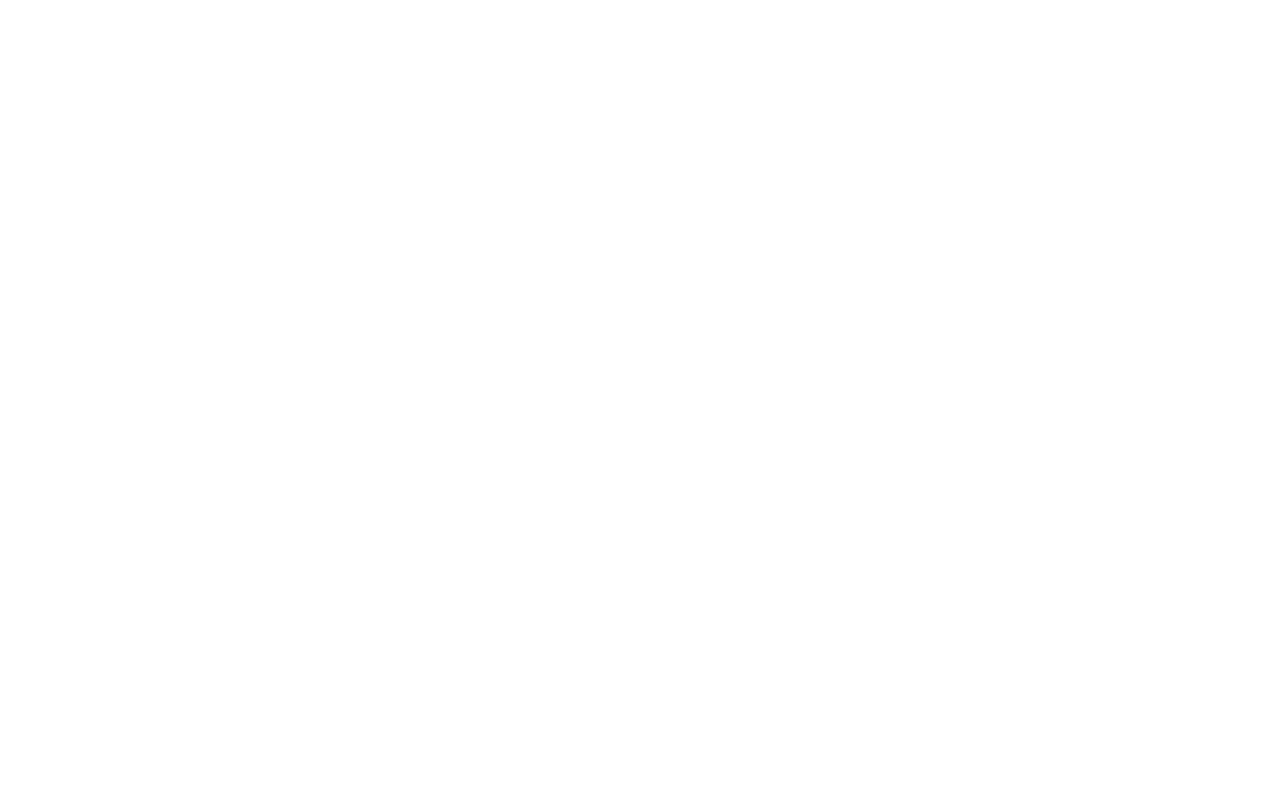
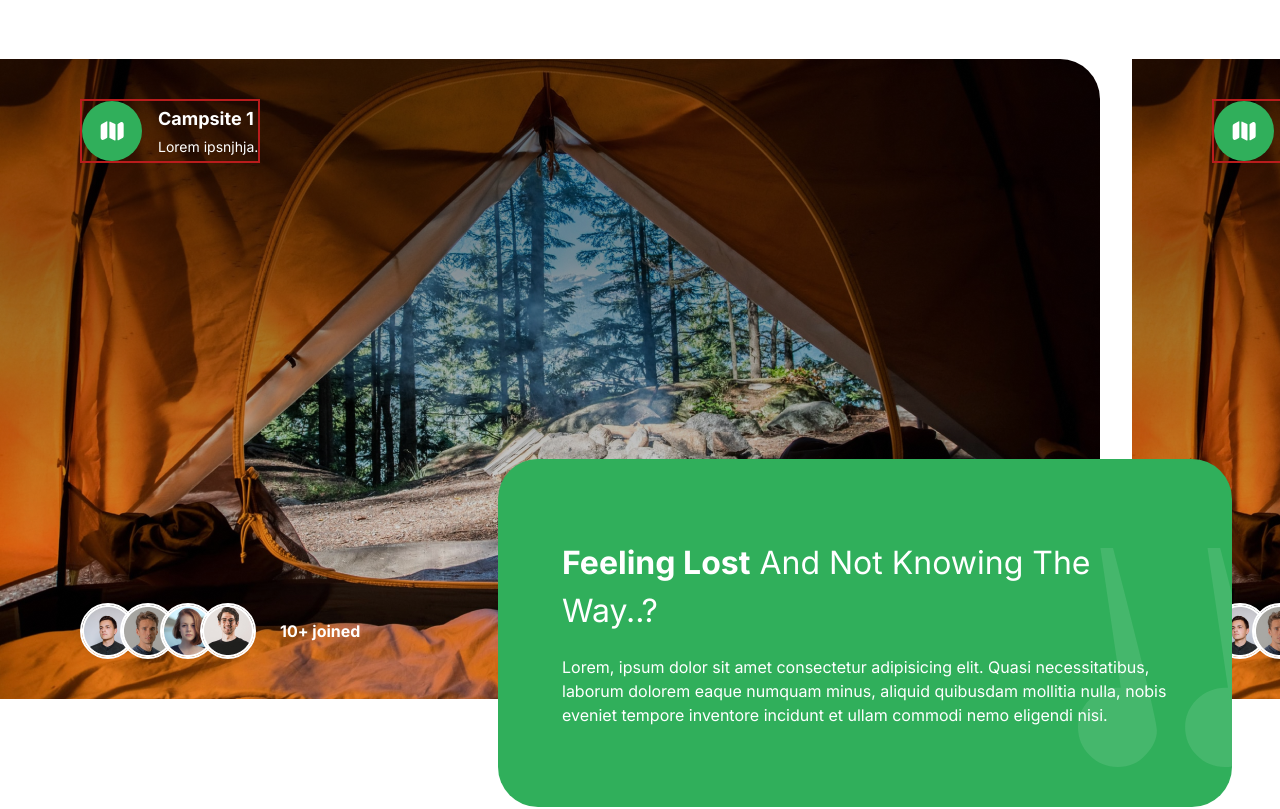
Before and after one commit to RamanAgrawal/Travel-Web-LandingPage, a Next.js app: page / in a window 1280 px wide. Shown: the part 706-1515 px from the top of the page. Before the commit the page ends 800 px from the top, so only its background shows below. Built offline with nearby package versions, Linux system fonts and the light colour scheme.

Commit message:
+Camp section

```diff
--- a/app/page.tsx
+++ b/app/page.tsx
@@ -1,4 +1,4 @@
-// import Camp from "@/components/Camp";
+import Camp from "@/components/Camp";
 // import Features from "@/components/Features";
 // import GetApp from "@/components/GetApp";
 // import Guide from "@/components/Guide";
@@ -7,8 +7,8 @@
 export default function Home() {
   return (<>
   <Hero/>
-  {/* <Camp/>
-  <Guide/>
+ <Camp/>
+    {/*<Guide/>
   <Features/>
   <GetApp/> */}
   </>
--- /dev/null
+++ b/components/Camp.tsx
@@ -0,0 +1,79 @@
+import { PEOPLE_URL } from "@/constants";
+import Image from "next/image";
+
+interface CampSiteProps {
+  BgImage: string;
+  title: string;
+  peopleJoined: number;
+  subtitle: string;
+}
+
+const CampSite = ({
+  BgImage,
+  title,
+  subtitle,
+  peopleJoined,
+}: CampSiteProps) => {
+  return (
+    <div
+      className={`h-full w-full min-w-[1100px] ${BgImage}
+  bg-cover bg-no-repeat lg:rounded-r-5xl 2xl:rounded-5xl
+  `}
+    >
+      <div className="flex flex-col h-full w-full items-start justify-between p-6 lg:px-20 lg:py-10">
+        <div className="border-2 border-red-700 flexCenter gap-4">
+          <div className="rounded-full p-4 bg-green-50">
+            <Image alt="map" src="/folded-map.svg" height={28} width={28} />
+          </div>
+          <div className="flex flex-col gap-1">
+            <h4 className="bold-18 text-white">{title}</h4>
+            <p className="text-white regular-14">{subtitle}</p>
+          </div>
+        </div>
+        <div className="flexCenter gap-6">
+          <span className="flex overflow-hidden -space-x-4">
+            {PEOPLE_URL.map((url) => (
+              <div key={url} className="rounded-full border-2 border-white">
+                <Image alt="people" src={url} height={52} width={52} />
+              </div>
+            ))}
+          </span>
+          <p className="bold-16 md:bold:20 text-white">
+            {peopleJoined}+ joined
+          </p>
+        </div>
+      </div>
+    </div>
+  );
+};
+const Camp = () => {
+  return (
+    <section className="2xl:max-container relative flex flex-col py-10 lg:mb-10 lg:py-20 xl:mb-20">
+      <div className="hide-scrollbar flex h-[340px] w-full items-start justify-start gap-8 overflow-x-auto lg:h-[400px] xl:h-[640px]">
+        <CampSite
+          BgImage="bg-bg-img-1"
+          title="Campsite 1"
+          peopleJoined={10}
+          subtitle="Lorem ipsnjhja."
+        />
+        <CampSite
+          BgImage="bg-bg-img-1"
+          title="Campsite 1"
+          peopleJoined={10}
+          subtitle="Lorem ipsum dolor sit amet, consectetur adipiscing elit. Sed ut purus eget nunc scelerisque viverra."
+        />
+      </div>
+      <div className="flexEnd mt-10 px-6 lg:-mt-60 lg:mr-6 ">
+        <div className="bg-green-50 p-6 lg:max-w-[500px] xl:max-w-[734px] xl:rounded-5xl xl:px-16 xl:py-20 relative overflow-hidden w-full  rounded-3xl">
+          <h2 className="regular-24 md:regular-32 2xl:regular-64 capitalize text-white">
+            <strong>Feeling Lost</strong> And not knowing the way..?
+          </h2>
+          <p className="regular-14 md:regular-16 text-white mt-5">Lorem, ipsum dolor sit amet consectetur adipisicing elit. Quasi necessitatibus, laborum dolorem eaque numquam minus, aliquid quibusdam mollitia nulla, nobis eveniet tempore inventore incidunt et ullam commodi nemo eligendi nisi.</p>
+          <Image src='/quote.svg' alt="quotes" height={219} width={182} className="camp-quote"/>
+        </div>
+      </div>
+    </section>
+  );
+};
+
+export default Camp;
```
